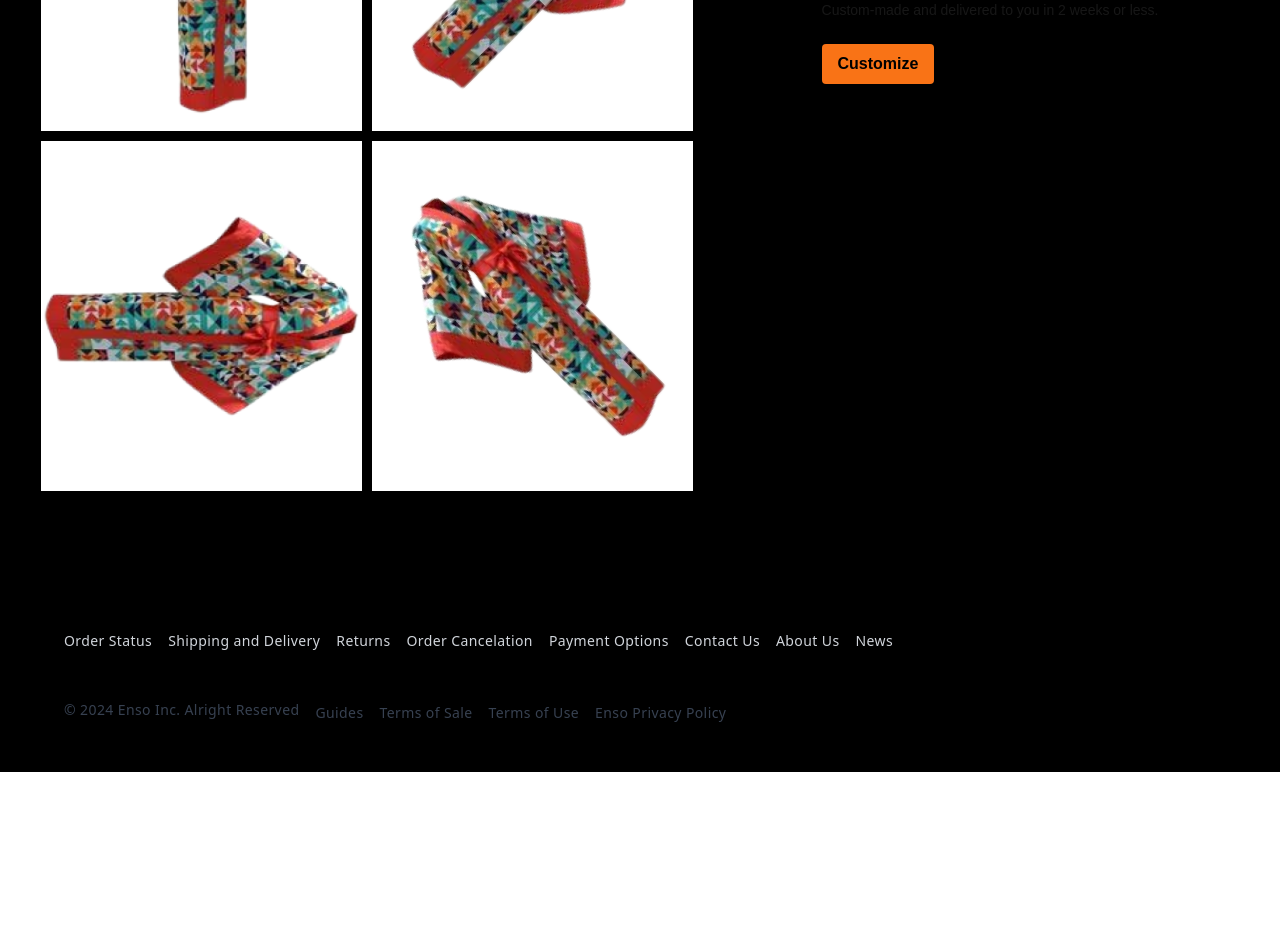
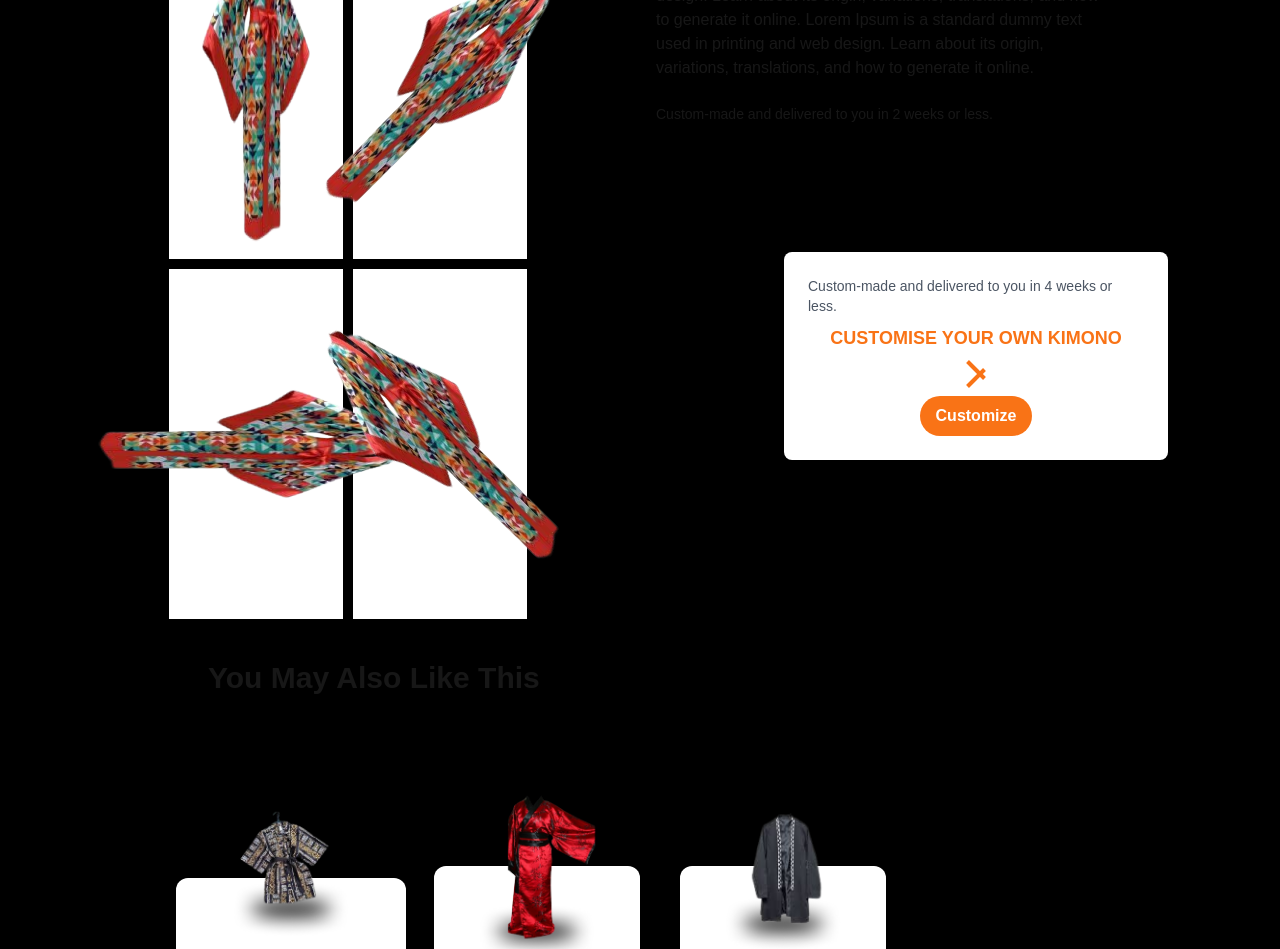
Before and after one commit to kajugadaniels/ecommerce-reactjs-frontend, a Next.js app: page /latest/detail in a window 1280 px wide. Shown: the part 340-1289 px from the top of the page. Before the commit the page ends 1112 px from the top, so only its background shows below. Built offline with nearby package versions, Linux system fonts and the light colour scheme.

Commit message:
detail design

```diff
--- a/app/(user)/latest/detail/page.tsx
+++ b/app/(user)/latest/detail/page.tsx
@@ -9,7 +9,9 @@ const Page = () => {
   ];
 
   return (
-    <div className="flex bg-black gap-28 p-10">
+    <>
+    <div className='bg-black p-32'>
+    <div className="flex  gap-28 p-10">
       {/* Image Grid */}
       <div className="flex justify-center items-center">
         <div className="grid grid-cols-2 gap-2">
@@ -30,7 +32,7 @@ const Page = () => {
 
       {/* Product Description */}
       <div className="lg:w-1/2 pl-4">
-        <h2 className="text-3xl font-bold mb-4">XX99 MARK II KIMONO</h2>
+        <h2 className="text-3xl font-bold mb-4 text-orange-500">XX99 MARK II KIMONO</h2>
         <p className="mb-6">
           Lorem Ipsum is a standard dummy text used in printing and web design.
           Learn about its origin, variations, translations, and how to generate
@@ -41,11 +43,104 @@ const Page = () => {
         <p className="mb-6 text-sm">
           Custom-made and delivered to you in 2 weeks or less.
         </p>
-        <button className="bg-orange-500 hover:bg-orange-600 text-black font-bold py-2 px-4 rounded">
-          Customize
-        </button>
+        <div className="flex flex-col items-center justify-center bg-white p-6 w-96 ml-32 mt-32 rounded-lg shadow-md">
+      {/* Description Text */}
+      <p className="text-sm text-gray-600 mb-2">
+        Custom-made and delivered to you in 4 weeks or less.
+      </p>
+
+      {/* Title */}
+      <h2 className="text-lg font-bold text-orange-500 uppercase mb-4">
+        Customise Your Own Kimono
+      </h2>
+
+      {/* Arrows */}
+      <div className="mb-4">
+        <div className="w-6 h-1 bg-orange-500 transform rotate-45 mb-1"></div>
+        <div className="w-6 h-1 bg-orange-500 transform -rotate-45"></div>
       </div>
+
+      {/* Customize Button */}
+      <button className="bg-orange-500 hover:bg-orange-600 text-white font-semibold py-2 px-4 rounded-full flex items-center space-x-2">
+        <span>Customize</span>
+
+      </button>
     </div>
+      </div>
+
+
+    </div>
+    <h2 className='pl-20 text-3xl font-extrabold'>You May Also Like This </h2>
+
+    <div className="ml-10 mt-32  grid grid-cols-1 max-xl:gap-4 sm:grid-cols-2 md:grid-cols-3 lg:grid-cols-4">
+
+
+            <div
+              className="relative flex cursor-pointer items-end justify-center rounded-2xl bg-transparent p-2 hover:-translate-y-2"
+              style={{ height: '350px' }}
+            >
+              {' '}
+              {/* Adjust height as needed */}
+              <div className="absolute left-1/2 top-0 -translate-x-1/2 -translate-y-1/3 transform">
+                <img
+                  src="/products/product-3.png"
+                  alt="Team Member"
+                  className="mt-10  w-40 object-contain"
+                />
+              </div>
+              <div className="h-72 w-96 rounded-xl bg-white p-4 text-center text-black shadow-lg">
+                <div className="mt-32">
+                  <p className="top-0 text-xl font-semibold text-black">Name</p>
+                  <p className="text-xl text-black">Title</p>
+                </div>
+              </div>
+            </div>
+
+            <div
+              className="relative flex cursor-pointer items-end justify-center rounded-2xl bg-transparent p-5 hover:-translate-y-2"
+              style={{ height: '350px' }}
+            >
+              {/* <h2 className='text-white'>hello</h2 */}
+              {' '}
+              {/* Adjust height as needed */}
+              <div className="absolute left-1/2 top-0 -translate-x-1/2 -translate-y-1/3 transform">
+                <img
+                  src="/products/product-1.png"
+                  alt="Team Member"
+                  className="mt-10 h-auto w-40 object-contain"
+                />
+              </div>
+              <div className="h-72 w-96 rounded-xl bg-white p-4 text-center text-black shadow-lg">
+                <div className="mt-32">
+                  <p className="top-0 text-xl font-semibold text-black">Name</p>
+                  <p className="text-xl text-black">Title</p>
+                </div>
+              </div>
+            </div>
+            <div
+              className="relative flex cursor-pointer items-end justify-center rounded-2xl bg-transparent p-5 hover:-translate-y-2"
+              style={{ height: '350px' }}
+            >
+              {' '}
+              {/* Adjust height as needed */}
+              <div className="absolute left-1/2 top-0 -translate-x-1/2 -translate-y-1/3 transform">
+                <img
+                  src="/products/product-2.png"
+                  alt="Team Member"
+                  className="mt-10 h-auto w-40 object-contain"
+                />
+              </div>
+              <div className="h-72  w-96 rounded-xl bg-white p-4 text-center text-black shadow-lg">
+                <div className="mt-32">
+                  <p className="top-0 text-xl font-semibold text-black">Name</p>
+                  <p className="text-xl text-black">Title</p>
+                </div>
+              </div>
+            </div>
+          </div>
+          </div>
+    </>
+
   );
 };
 
```
